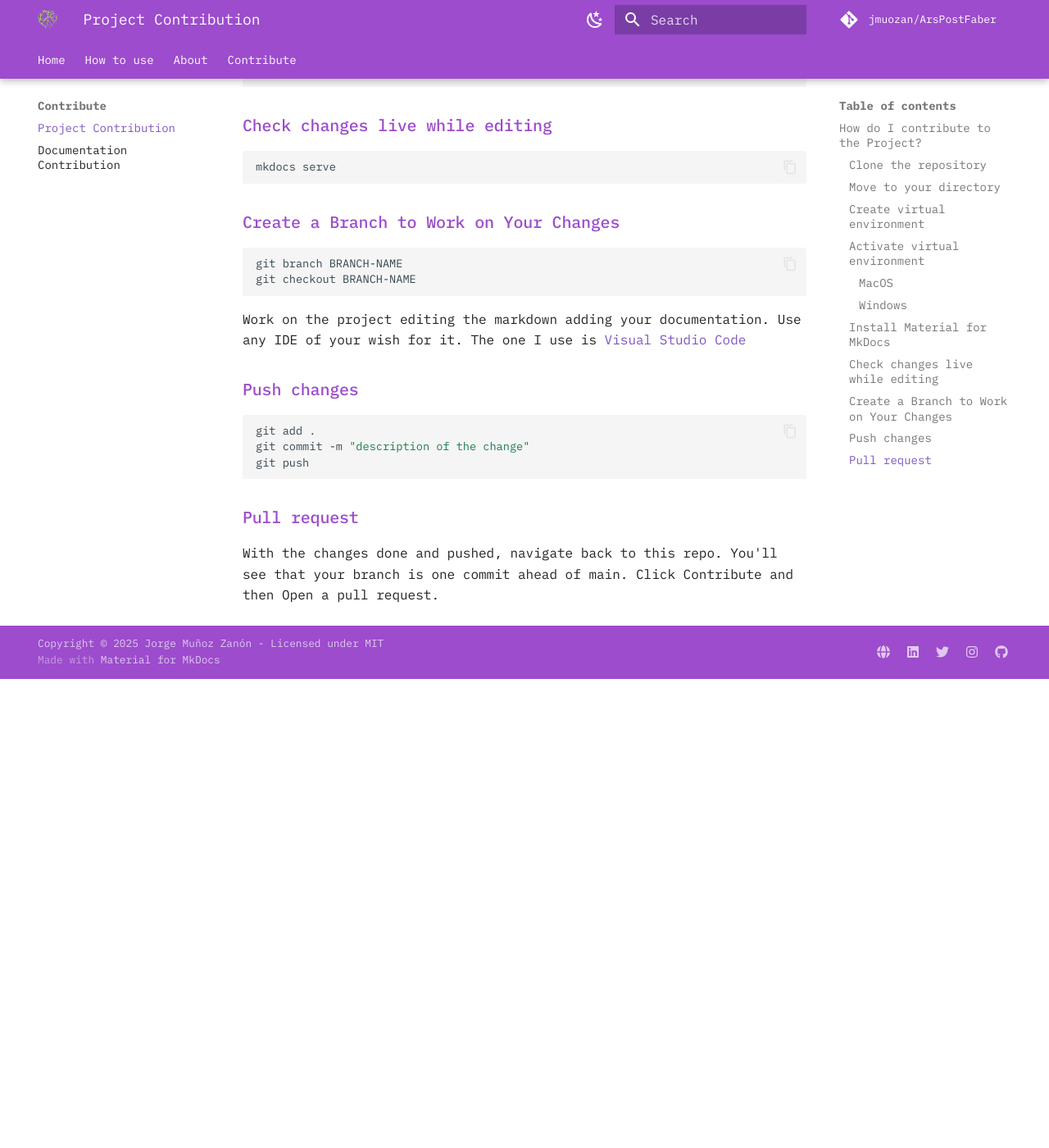
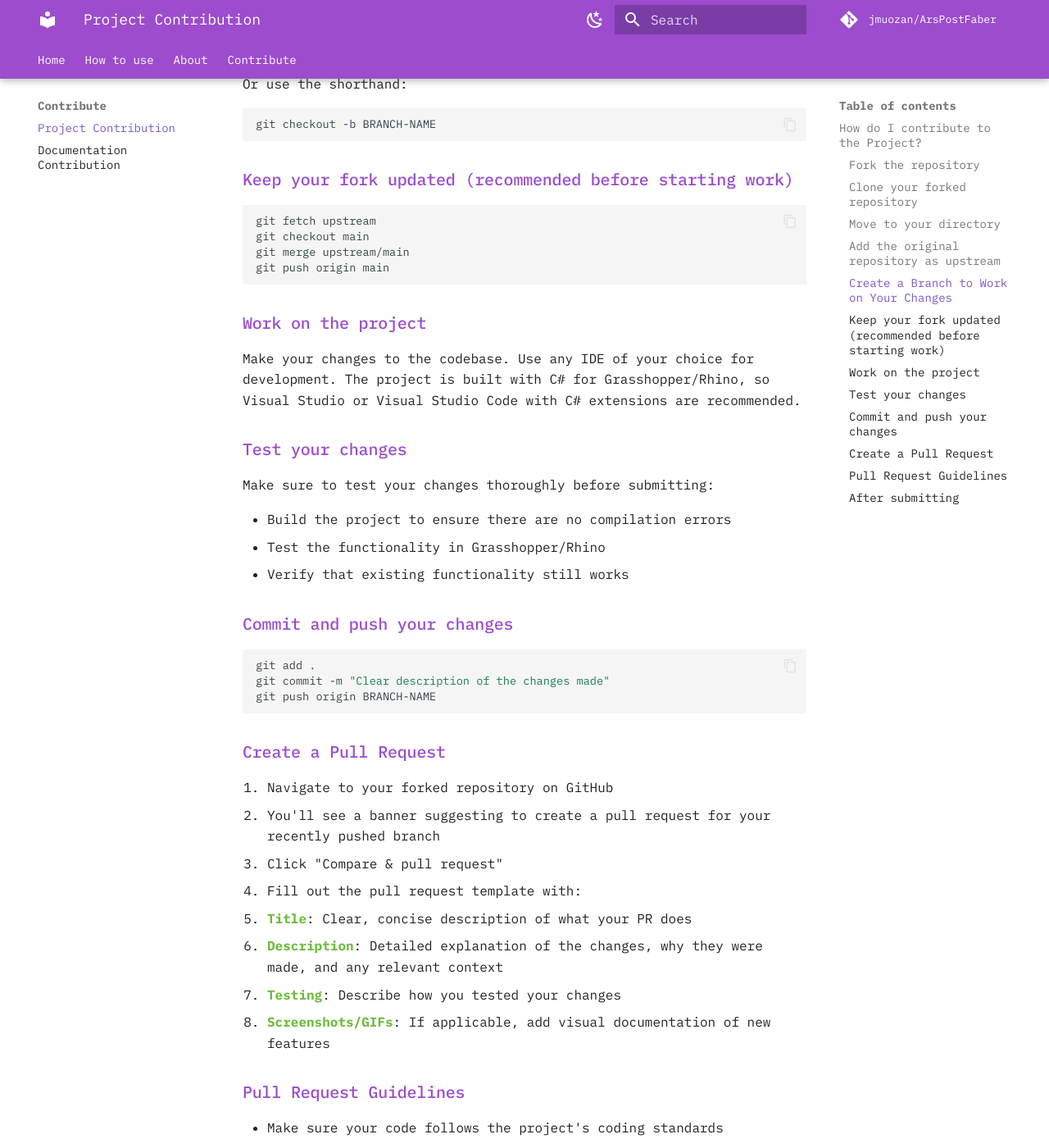
Before and after one commit to jmuozan/ArsPostFaber-docs, an MkDocs documentation site: the page built from docs/contribute/contribute_project.md, in a window 1280 px wide and 1400 px high, scrolled down 985 px. Shown: the whole window at 82% size. Built offline with MkDocs 1.6.1 and Material for MkDocs 9.7.7, drawn with Linux system fonts in a browser that asks for light colours; comment, search, counter and statistics services are not loaded; before the commit the page ends 1813 px from its top, so only the background shows below that; some of the changed text lies outside the part shown.

Commit message:
contributer

````diff
--- a/docs/contribute/contribute_project.md
+++ b/docs/contribute/contribute_project.md
@@ -1,53 +1,31 @@
 ## How do I contribute to the Project?
-
 
 Essential to have [git](https://git-scm.com/downloads) installed in your computer
 
-### Clone the repository
+### Fork the repository
+
+Go to the [main ArsPostFaber repository](https://github.com/jmuozan/ArsPostFaber) and click the "Fork" button in the top-right corner of the page. This creates a copy of the repository under your GitHub account.
+
+### Clone your forked repository
 
 ```bash
-git clone https://github.com/jmuozan/ArsPostFaber-docs.git
+git clone https://github.com/YOUR_USERNAME/ArsPostFaber.git
 ```
+
+Replace `YOUR_USERNAME` with your actual GitHub username.
 
 ### Move to your directory
 
 ```bash
-cd your_directory/ArsPostFaber-docs
+cd your_directory/ArsPostFaber
 ```
 
-### Create virtual environment
+### Add the original repository as upstream
+
+This allows you to keep your fork synchronized with the original repository:
 
 ```bash
-python -m venv venv
-```
-
-### Activate virtual environment
-
-#### MacOS
-
-```bash
-source myvenv/bin/activate
-```
-
-#### Windows
-
-```bash
-# In cmd.exe
-venv\Scripts\activate.bat
-# In PowerShell
-venv\Scripts\Activate.ps1
-```
-
-### Install [Material for MkDocs](https://squidfunk.github.io/mkdocs-material/)
-
-```bash
-pip install mkdocs-material
-```
-
-### Check changes live while editing
-
-```bash
-mkdocs serve
+git remote add upstream https://github.com/jmuozan/ArsPostFaber.git
 ```
 
 ### Create a Branch to Work on Your Changes
@@ -57,16 +35,65 @@
 git checkout BRANCH-NAME
 ```
 
-Work on the project editing the markdown adding your documentation. Use any IDE of your wish for it. The one I use is [Visual Studio Code](https://code.visualstudio.com/)
+Or use the shorthand:
 
-### Push changes
+```bash
+git checkout -b BRANCH-NAME
+```
+
+### Keep your fork updated (recommended before starting work)
+
+```bash
+git fetch upstream
+git checkout main
+git merge upstream/main
+git push origin main
+```
+
+### Work on the project
+
+Make your changes to the codebase. Use any IDE of your choice for development. The project is built with C# for Grasshopper/Rhino, so Visual Studio or Visual Studio Code with C# extensions are recommended.
+
+### Test your changes
+
+Make sure to test your changes thoroughly before submitting:
+
+- Build the project to ensure there are no compilation errors
+- Test the functionality in Grasshopper/Rhino
+- Verify that existing functionality still works
+
+### Commit and push your changes
 
 ```bash
 git add .
-git commit -m "description of the change"
-git push
+git commit -m "Clear description of the changes made"
+git push origin BRANCH-NAME
 ```
 
-### Pull request
+### Create a Pull Request
 
-With the changes done and pushed, navigate back to this repo. You'll see that your branch is one commit ahead of main. Click Contribute and then Open a pull request.
+1. Navigate to your forked repository on GitHub
+2. You'll see a banner suggesting to create a pull request for your recently pushed branch
+3. Click "Compare & pull request"
+4. Fill out the pull request template with:
+   - **Title**: Clear, concise description of what your PR does
+   - **Description**: Detailed explanation of the changes, why they were made, and any relevant context
+   - **Testing**: Describe how you tested your changes
+   - **Screenshots/GIFs**: If applicable, add visual documentation of new features
+
+### Pull Request Guidelines
+
+- Make sure your code follows the project's coding standards
+- Include documentation for new features or components
+- Update any relevant documentation in this documentation website
+- Ensure your changes don't break existing functionality
+- Keep pull requests focused on a single feature or fix
+
+### After submitting
+
+- Respond to any feedback from maintainers
+- Make requested changes if needed
+- Be patient - review and testing take time
+- Once approved, your changes will be merged into the main project
+
+Thank you for contributing to Ars Post Faber!
--- a/docs/javascripts/hide-sidebar.js
+++ /dev/null
@@ -1,131 +0,0 @@
-// Hide sidebar on index page only with responsive spacing
-document.addEventListener('DOMContentLoaded', function() {
-
-    function getResponsiveMargins() {
-        const screenWidth = window.innerWidth;
-        if (screenWidth <= 480) {
-            return { margin: '0.5rem', maxWidth: 'calc(100% - 1rem)' };
-        } else if (screenWidth <= 768) {
-            return { margin: '1rem', maxWidth: 'calc(100% - 2rem)' };
-        } else {
-            return { margin: '2rem', maxWidth: 'calc(100% - 4rem)' };
-        }
-    }
-
-    function applyIndexPageStyling() {
-        const currentPath = window.location.pathname;
-        // More specific check for index/home page only
-        const isIndexPage = currentPath === '/' ||
-                           currentPath === '/index.html' ||
-                           currentPath === '/index/' ||
-                           currentPath.endsWith('/ArsPostFaber-docs/') ||
-                           (currentPath.includes('/ArsPostFaber-docs/') && currentPath.split('/').pop() === '');
-
-        const primarySidebar = document.querySelector('.md-sidebar--primary');
-        const mainInner = document.querySelector('.md-main__inner');
-        const content = document.querySelector('.md-content');
-
-        if (isIndexPage) {
-            const margins = getResponsiveMargins();
-
-            // Hide the primary sidebar (left navigation) only on home page
-            if (primarySidebar) {
-                primarySidebar.style.display = 'none';
-            }
-
-            // Adjust main content layout with responsive spacing
-            if (mainInner) {
-                mainInner.style.marginLeft = margins.margin;
-            }
-
-            if (content) {
-                content.style.maxWidth = margins.maxWidth;
-                content.style.marginLeft = margins.margin;
-                content.style.marginRight = margins.margin;
-            }
-        } else {
-            // Show sidebar on all other pages
-            if (primarySidebar) {
-                primarySidebar.style.display = 'block';
-            }
-
-            // Reset to default spacing for other pages
-            if (mainInner) {
-                mainInner.style.marginLeft = '';
-            }
-
-            if (content) {
-                content.style.maxWidth = '';
-                content.style.marginLeft = '';
-                content.style.marginRight = '';
-            }
-        }
-    }
-
-    // Apply styling on load
-    applyIndexPageStyling();
-
-    // Reapply on window resize
-    window.addEventListener('resize', applyIndexPageStyling);
-});
-
-// Also handle navigation events (for single-page app behavior)
-document.addEventListener('DOMContentLoaded', function() {
-    const observer = new MutationObserver(function(mutations) {
-        mutations.forEach(function(mutation) {
-            if (mutation.type === 'childList') {
-                const currentPath = window.location.pathname;
-                // More specific check for index/home page only
-                const isIndexPage = currentPath === '/' ||
-                                   currentPath === '/index.html' ||
-                                   currentPath === '/index/' ||
-                                   currentPath.endsWith('/ArsPostFaber-docs/') ||
-                                   (currentPath.includes('/ArsPostFaber-docs/') && currentPath.split('/').pop() === '');
-
-                const primarySidebar = document.querySelector('.md-sidebar--primary');
-                const mainInner = document.querySelector('.md-main__inner');
-                const content = document.querySelector('.md-content');
-
-                if (primarySidebar) {
-                    if (isIndexPage) {
-                        const screenWidth = window.innerWidth;
-                        let margin, maxWidth;
-
-                        if (screenWidth <= 480) {
-                            margin = '0.5rem';
-                            maxWidth = 'calc(100% - 1rem)';
-                        } else if (screenWidth <= 768) {
-                            margin = '1rem';
-                            maxWidth = 'calc(100% - 2rem)';
-                        } else {
-                            margin = '2rem';
-                            maxWidth = 'calc(100% - 4rem)';
-                        }
-
-                        primarySidebar.style.display = 'none';
-                        if (mainInner) mainInner.style.marginLeft = margin;
-                        if (content) {
-                            content.style.maxWidth = maxWidth;
-                            content.style.marginLeft = margin;
-                            content.style.marginRight = margin;
-                        }
-                    } else {
-                        // Show sidebar and reset layout for all other pages
-                        primarySidebar.style.display = 'block';
-                        if (mainInner) mainInner.style.marginLeft = '';
-                        if (content) {
-                            content.style.maxWidth = '';
-                            content.style.marginLeft = '';
-                            content.style.marginRight = '';
-                        }
-                    }
-                }
-            }
-        });
-    });
-
-    observer.observe(document.body, {
-        childList: true,
-        subtree: true
-    });
-});
--- a/mkdocs.yml
+++ b/mkdocs.yml
@@ -7,8 +7,6 @@
 theme:
   name: material
   # Add logo and favicon configuration
-  logo: icons/logo.svg
-  favicon: icons/logo.svg
   features:
     - navigation.instant
     - navigation.instant.progress
````
